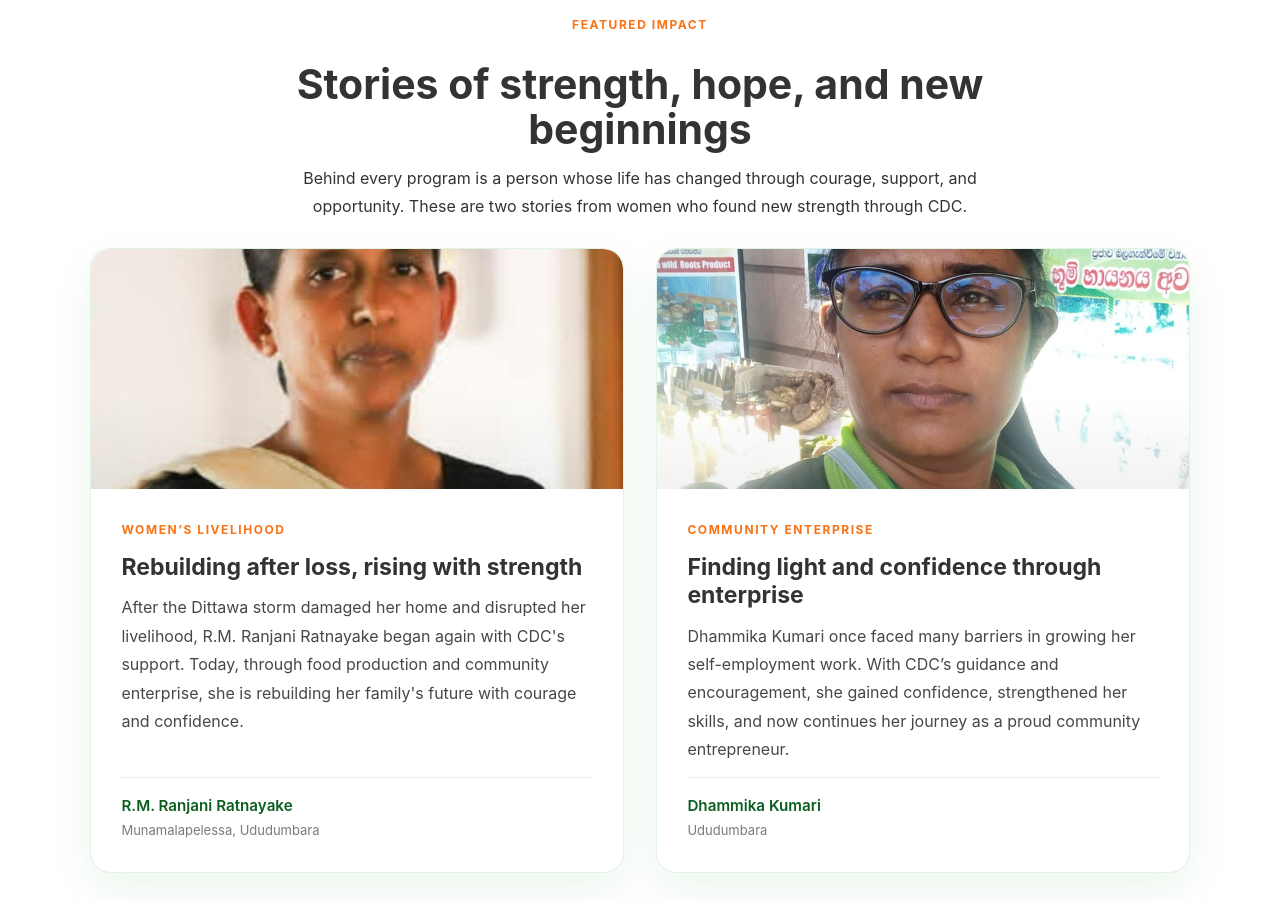
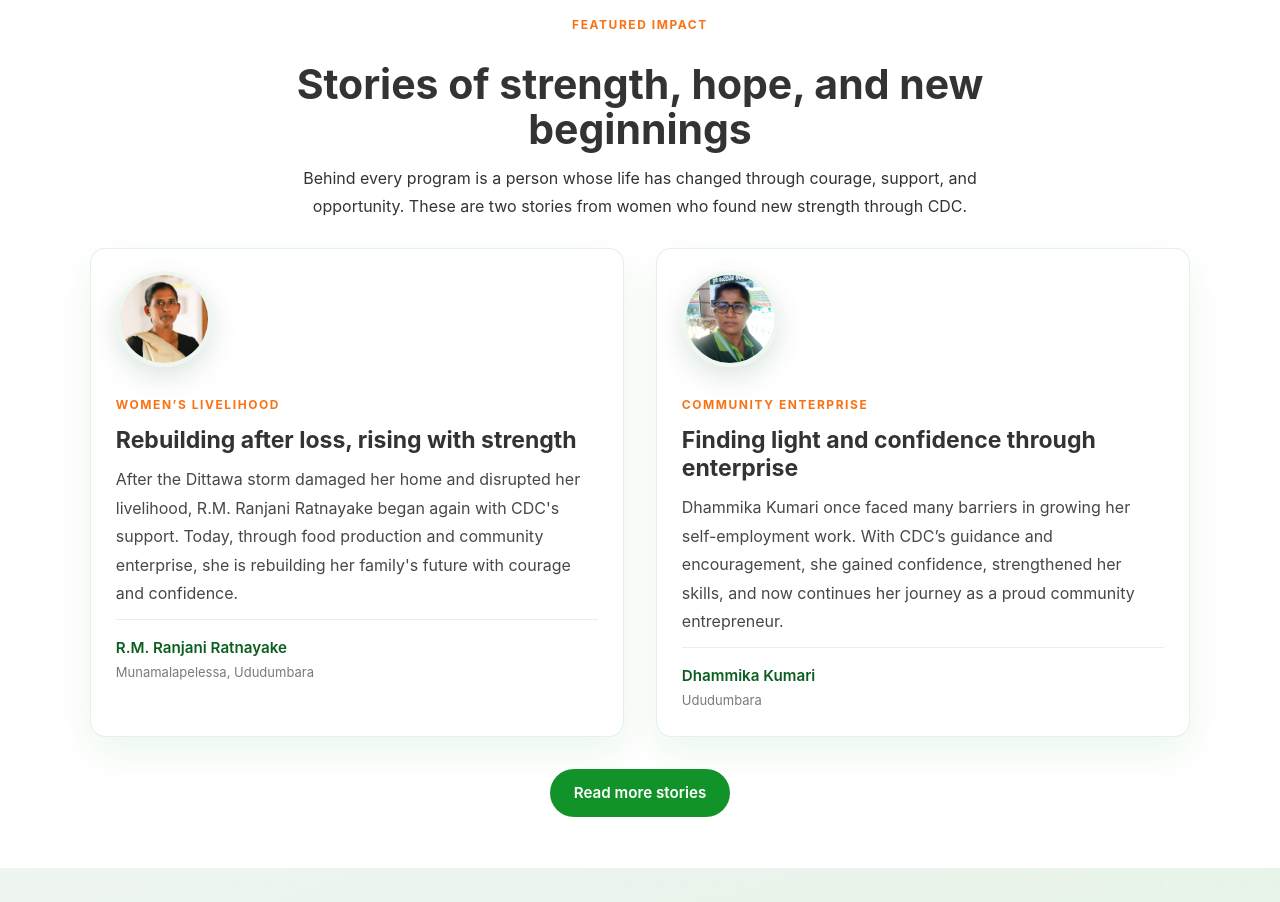
Before and after one commit to vihanga1/CDC-Project, a plain HTML site: page index.html in a window 1280 px wide. Shown: the part 6087-6989 px from the top of the page. Drawn offline with nearby package versions, Linux system fonts and the light colour scheme.

Commit message:
stories section image fixed

```diff
--- a/index.html
+++ b/index.html
@@ -29,44 +29,44 @@
         grid-template-columns: unset;
         grid-template-rows: auto 1fr;
         height: 100%;
-        border-radius: 1.25rem;
+        border-radius: 0.95rem;
         box-shadow: 0 16px 42px rgba(17, 147, 41, 0.08);
       }
 
       .stories-grid .story-card-image {
-        position: relative;
-        aspect-ratio: 3 / 2;
-        height: auto;
-        max-height: 240px;
-        min-height: unset;
+        display: none;
+      }
+
+      .story-avatar {
+        width: 96px;
+        height: 96px;
+        border-radius: 50%;
         overflow: hidden;
-        border-radius: 1.25rem 1.25rem 0 0;
-      }
-
-      .stories-grid .story-card-image::after {
-        content: "";
-        position: absolute;
-        inset: auto 0 0;
-        height: 38%;
-        background: linear-gradient(transparent, rgba(0, 0, 0, 0.05));
-        pointer-events: none;
-        z-index: 1;
-      }
-
-      .stories-grid .story-card-image img {
-        display: block;
+        margin-bottom: 1rem;
+        border: 4px solid #eef7ef;
+        box-shadow: 0 10px 28px rgba(15, 69, 32, 0.14);
+        flex-shrink: 0;
+      }
+
+      .story-avatar img {
         width: 100%;
         height: 100%;
         object-fit: cover;
-        object-position: center;
-        transition: transform 0.45s ease;
+      }
+
+      .story-card:first-child .story-avatar img {
+        object-position: center 30%;
+      }
+
+      .story-card:nth-child(2) .story-avatar img {
+        object-position: center 25%;
       }
 
       .stories-grid .story-card-body {
         display: flex;
         flex-direction: column;
-        gap: 0.8rem;
-        padding: 1.85rem 1.9rem 2rem;
+        gap: 0.7rem;
+        padding: 1.35rem 1.55rem 1.55rem;
         align-content: unset;
       }
 
@@ -125,13 +125,14 @@
           gap: 1.25rem;
         }
 
-        .stories-grid .story-card-image {
-          max-height: 195px;
+        .story-avatar {
+          width: 82px;
+          height: 82px;
         }
 
         .stories-grid .story-card-body {
-          gap: 0.7rem;
-          padding: 1.35rem 1.25rem 1.5rem;
+          gap: 0.6rem;
+          padding: 1.05rem 1.15rem 1.25rem;
         }
 
         .stories-grid .story-card-body > p:not(.story-tag) {
@@ -1712,13 +1713,14 @@
           <div class="stories-grid">
 
             <article class="story-card stagger-card" style="--stagger: 0">
-              <div class="story-card-image">
+              <div class="story-card-image"></div>
+              <div class="story-card-body">
+                <div class="story-avatar">
                   <img
                     src="assets/img/ranjani.jpeg"
                     alt="R.M. Ranjani Ratnayake, a community entrepreneur supported by CDC"
                   />
                 </div>
-              <div class="story-card-body">
                 <p class="eyebrow story-tag">WOMEN&rsquo;S LIVELIHOOD</p>
                 <h3>Rebuilding after loss, rising with strength</h3>
                 <p>
@@ -1740,13 +1742,14 @@
             </article>
 
             <article class="story-card stagger-card" style="--stagger: 1">
-              <div class="story-card-image">
+              <div class="story-card-image"></div>
+              <div class="story-card-body">
+                <div class="story-avatar">
                   <img
                     src="assets/img/dhammika.jpeg"
                     alt="Dhammika Kumari, an entrepreneur from Ududumbara supported by CDC"
                   />
                 </div>
-              <div class="story-card-body">
                 <p class="eyebrow story-tag">COMMUNITY ENTERPRISE</p>
                 <h3>Finding light and confidence through enterprise</h3>
                 <p>
```
Lines whose indentation alone changed are shown as unchanged.
